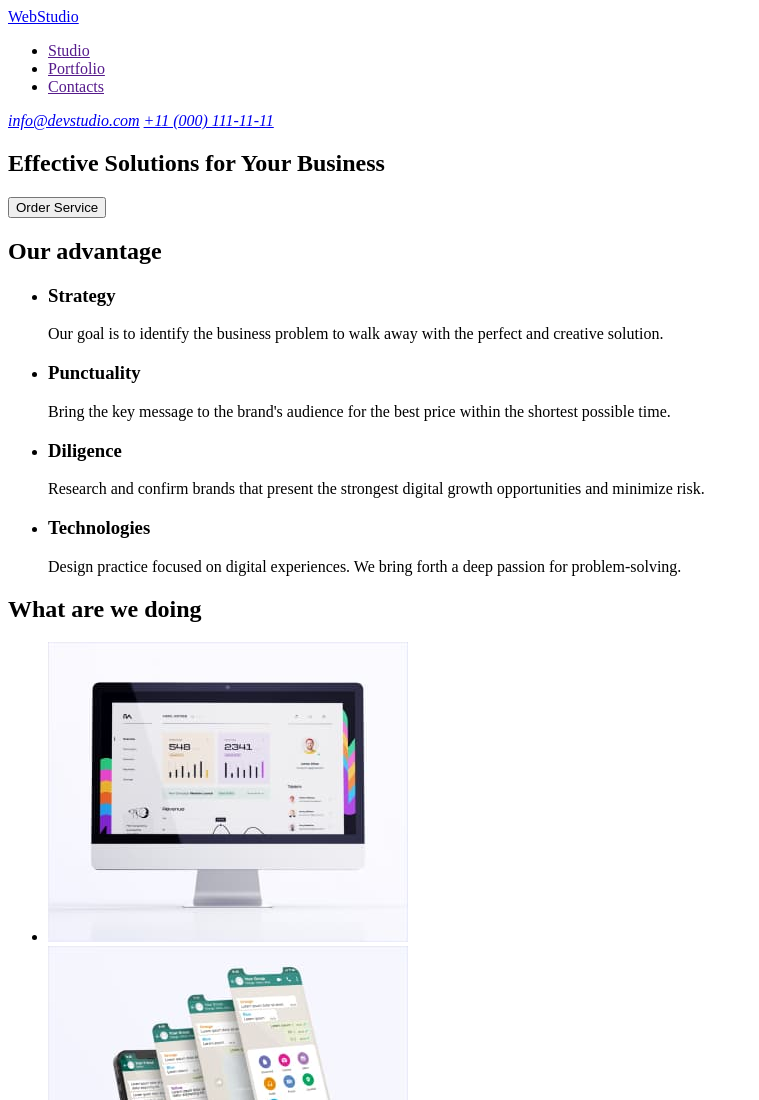
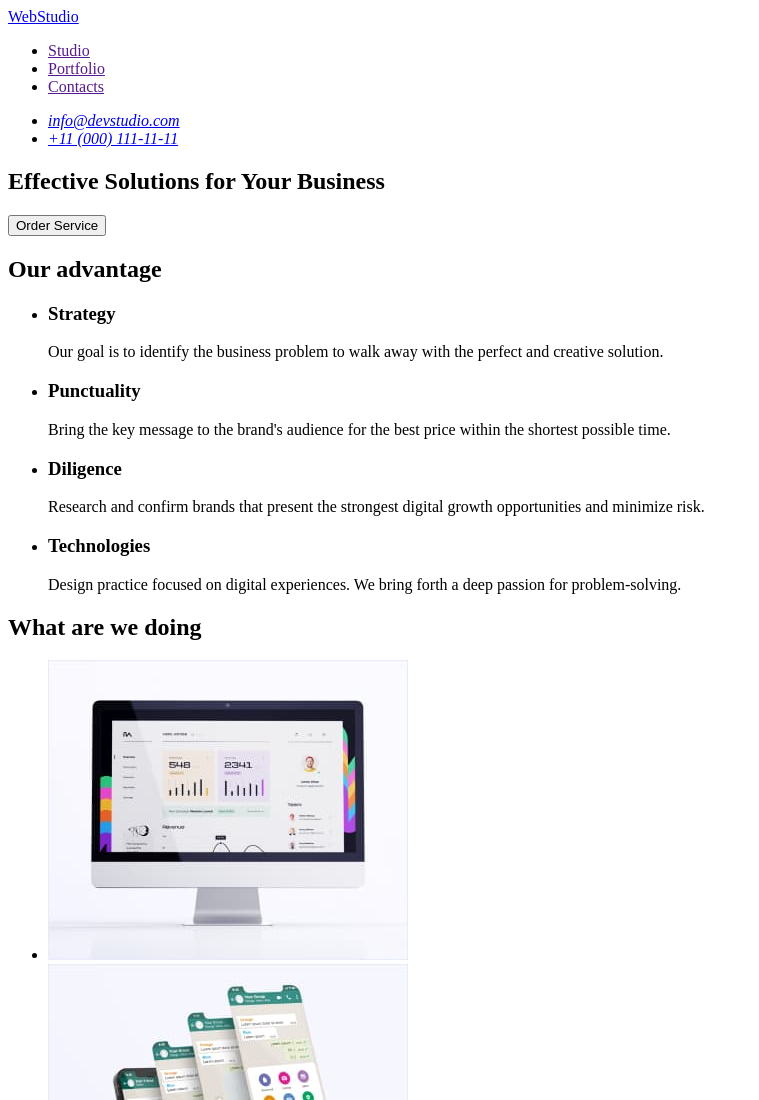
Before and after one commit to havr1985/goit-markup-hw-01, a plain HTML site: page index.html in a window 1280 px wide. Shown: the top 1100 px of the page, without its empty margins (0-759 px from the left). Drawn offline with Linux system fonts and the light colour scheme.

Commit message:
Виправив помилки в хедері

```diff
--- a/index.html
+++ b/index.html
@@ -8,8 +8,8 @@
   </head>
   <body>
     <header>
-      <a href="./index.html">WebStudio</a>
       <nav>
+        <a href="./index.html">WebStudio</a>
         <ul>
           <li> <a href="">Studio</a></li>
           <li> <a href="">Portfolio</a></li>
@@ -17,8 +17,10 @@
         </ul>
       </nav>
       <address>
-        <a href="mailto:info@devstudio.com">info@devstudio.com</a>
-        <a href="tel:+11000111-11-11">+11 (000) 111-11-11</a>
+        <ul>
+          <li><a href="mailto:info@devstudio.com">info@devstudio.com</a></li>
+          <li><a href="tel:+11000111-11-11">+11 (000) 111-11-11</a></li>
+        </ul>
       </address>
     </header>
     <main>
```
